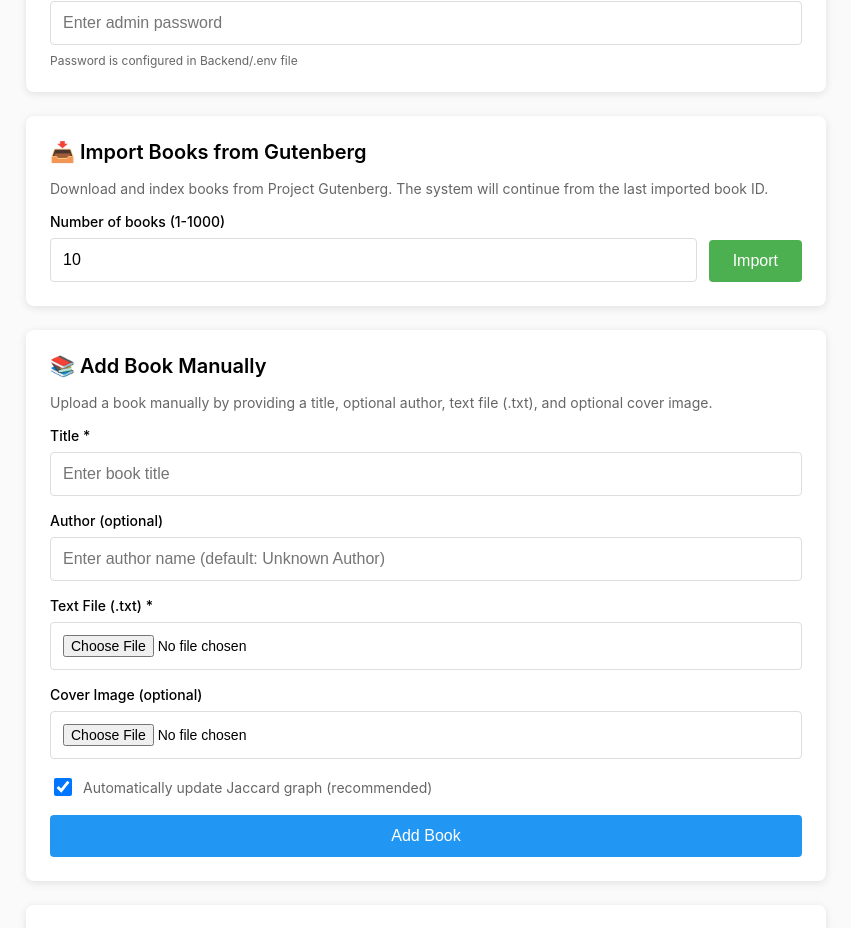
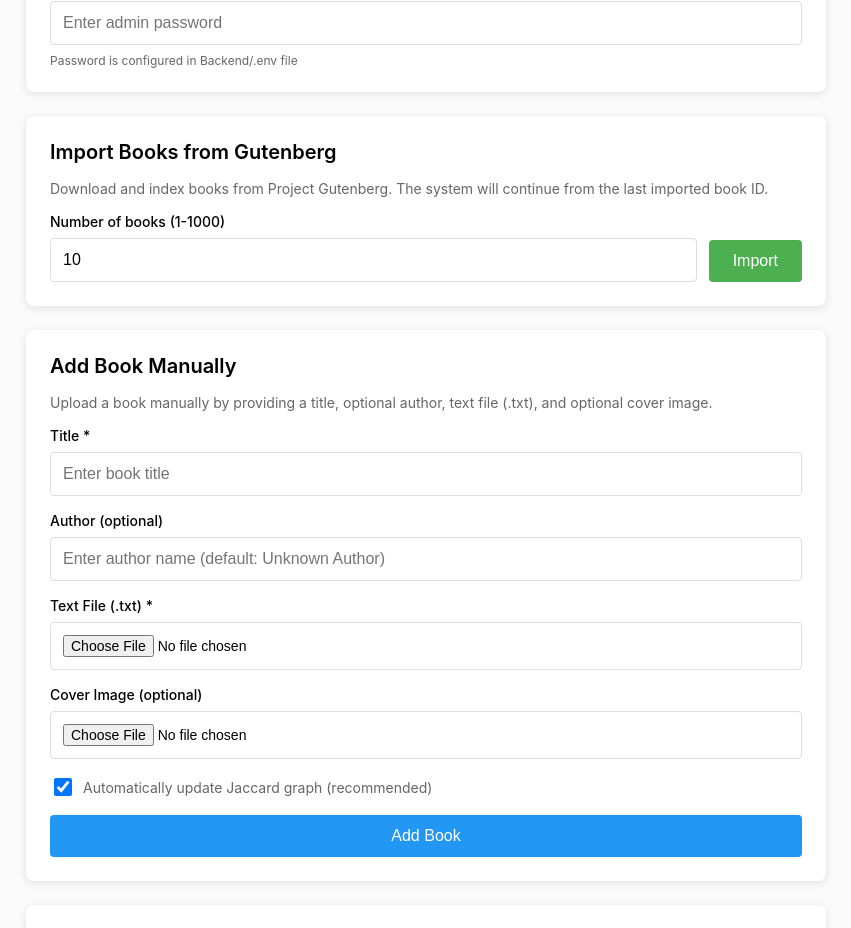
Before and after one commit to rboudrouss/daar, a React app in the folder Frontend/: page /admin in a window 1280 px wide. Shown: the part 169-1097 px from the top of the page, without its empty margins (214-1065 px from the left). Built offline with nearby package versions, Linux system fonts and the light colour scheme; no server answers; the HTML template or start-up script is replaced by a standard one.

Commit message:
chore: remove emojies

```diff
--- a/Frontend/src/routes/admin.tsx
+++ b/Frontend/src/routes/admin.tsx
@@ -367,7 +367,7 @@ function AdminPanel() {
               fontWeight: "600",
             }}
           >
-            📥 Import Books from Gutenberg
+             Import Books from Gutenberg
           </h2>
           <p style={{ margin: "0 0 16px 0", color: "#666", fontSize: "14px" }}>
             Download and index books from Project Gutenberg. The system will
@@ -437,7 +437,7 @@ function AdminPanel() {
               fontWeight: "600",
             }}
           >
-            📚 Add Book Manually
+             Add Book Manually
           </h2>
           <p style={{ margin: "0 0 16px 0", color: "#666", fontSize: "14px" }}>
             Upload a book manually by providing a title, optional author, text file (.txt), and optional cover image.
@@ -624,7 +624,7 @@ function AdminPanel() {
               fontWeight: "600",
             }}
           >
-            🔗 Rebuild Jaccard Graph
+             Rebuild Jaccard Graph
           </h2>
           <p style={{ margin: "0 0 16px 0", color: "#666", fontSize: "14px" }}>
             Rebuild the similarity graph between books. Run this after importing
```
